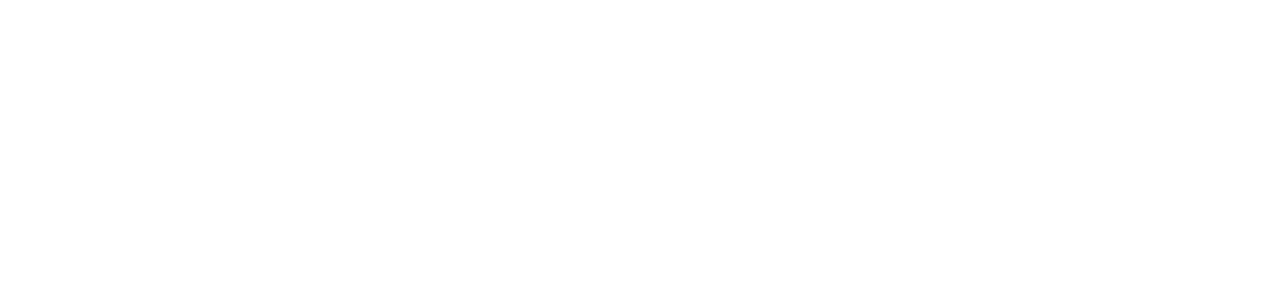
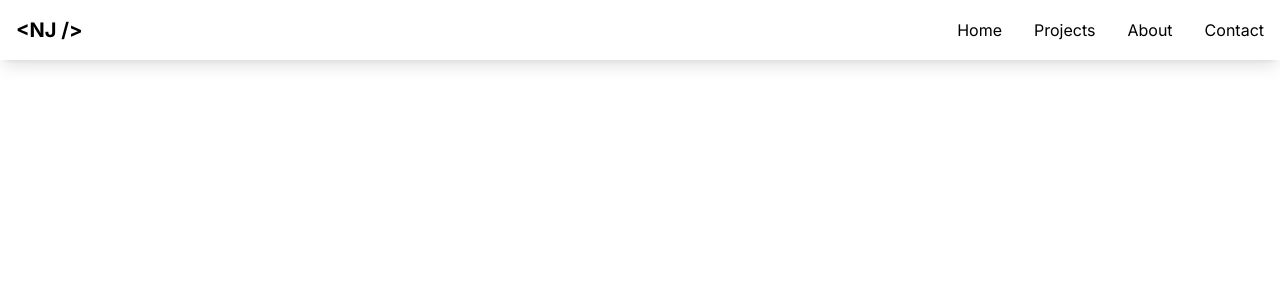
Before and after one commit to artsycoder533/portfolio-v2, a Next.js app: page / in a window 1280 px wide. Shown: the top 300 px of the page. Built offline with nearby package versions, Linux system fonts and the light colour scheme.

Commit message:
chore: add header

```diff
--- /dev/null
+++ b/app/components/ClassicHeader.tsx
@@ -0,0 +1,14 @@
+import React from 'react'
+import Navbar from './Navbar'
+
+type Props = {}
+
+const Header = (props: Props) => {
+  return (
+    <header className="px-4 py-2 fixed w-full shadow-lg top-0 z-30 bg-white">
+      <Navbar />
+    </header>
+  )
+}
+
+export default Header
--- /dev/null
+++ b/app/components/Navbar.tsx
@@ -0,0 +1,67 @@
+"use client";
+import React, { useState } from "react";
+import Link from "next/link";
+import Image from "next/image";
+import logo from "../public/images/logo.png";
+import RotatingHamburger from "./RotatingHamburger";
+import { useEffect } from "react";
+
+const navItems = [
+  { link: "Home", path: "/" },
+  { link: "Projects", path: "#projects" },
+  { link: "About", path: "#about" },
+  { link: "Contact", path: "#contact" },
+];
+
+type Props = {};
+
+const Navbar = (props: Props) => {
+  const [open, setOpen] = useState(false);
+
+  useEffect(() => {
+    if (open) {
+      document.body.style.overflow = "hidden";
+    } else {
+      document.body.style.overflow = "scroll";
+    }
+
+    // Cleanup function to reset the style when the component unmounts or when the 'open' state changes.
+    return () => {
+      document.body.style.overflow = "scroll";
+    };
+  }, [open]);
+
+  return (
+    <nav className="flex items-center justify-between max-w-[1400px]  flex-col md:flex-row md:w-full mx-auto py-2">
+      <div className="flex items-center justify-between w-full md:w-auto">
+        <p className="text-xl font-bold">{'<NJ />'}</p>
+
+        <RotatingHamburger open={open} setOpen={setOpen} />
+      </div>
+      <ul
+        className={
+          "flex flex-col md:flex-row gap-12 md:gap-8 items-center w-full md:w-auto justify-center md:justify-end absolute md:static top-[60px] left-0 right-0 h-[calc(100vh-91px)] md:h-auto bg-white transition-all ease-in-out duration-500 " +
+          (open ? "translate-x-0" : "translate-x-[100vh] md:translate-x-0")
+        }
+      >
+        {navItems.map((navItem, index) => {
+          const { link, path } = navItem;
+          return (
+            <li key={index}>
+              <Link
+                className="text-2xl md:text-base hover:underline py-2 hover:text-[#1A8B90]"
+                href={path}
+                scroll={false}
+                onClick={() => setOpen(false)}
+              >
+                {link}
+              </Link>
+            </li>
+          );
+        })}
+      </ul>
+    </nav>
+  );
+};
+
+export default Navbar;
--- /dev/null
+++ b/app/components/RotatingHamburger.tsx
@@ -0,0 +1,40 @@
+"use client"
+import React from 'react'
+
+type Props = {
+    open: boolean;
+    setOpen: (val: boolean) => void;
+}
+
+const RotatingHamburger = ({open, setOpen}: Props) => {
+  return (
+    <>
+    <button
+      aria-label="menu"
+      aria-haspopup="menu"
+      tabIndex={0}
+      onClick={() => setOpen(!open)}
+      className="flex-shrink-0 w-14 h-12 flex flex-col justify-center items-center relative md:hidden border-none">
+      <span
+        className={
+          "w-full h-[6px] bg-[#1A8C91] rounded-lg transition-all ease-in duration-300 absolute " +
+          (open ? "origin-center rotate-[400deg]" : "translate-y-[-16px]")
+        }
+      />
+      <span
+        className={`w-full h-[6px] bg-black rounded-lg transition-opacity absolute ${
+          open ? "opacity-0" : "opacity-100"
+        }`}
+      />
+      <span
+        className={
+          "w-full h-[6px] bg-[#601A7F] rounded-lg transition-all ease-in duration-300 absolute " +
+          (open ? "origin-center -rotate-45 bg-black" : "translate-y-[16px]")
+        }
+      />
+    </button>
+  </>
+  )
+}
+
+export default RotatingHamburger
--- a/app/layout.tsx
+++ b/app/layout.tsx
@@ -1,6 +1,8 @@
 import type { Metadata } from 'next'
 import { Inter } from 'next/font/google'
 import './globals.css'
+import ClassicHeader from './components/ClassicHeader';
+
 
 const inter = Inter({ subsets: ['latin'] })
 
@@ -16,7 +18,13 @@
 }) {
   return (
     <html lang="en">
-      <body className={inter.className}>{children}</body>
+      <main>
+      <body className={inter.className}>
+        <ClassicHeader />
+        {children}
+        </body>
+      </main>
+
     </html>
   )
 }
```
